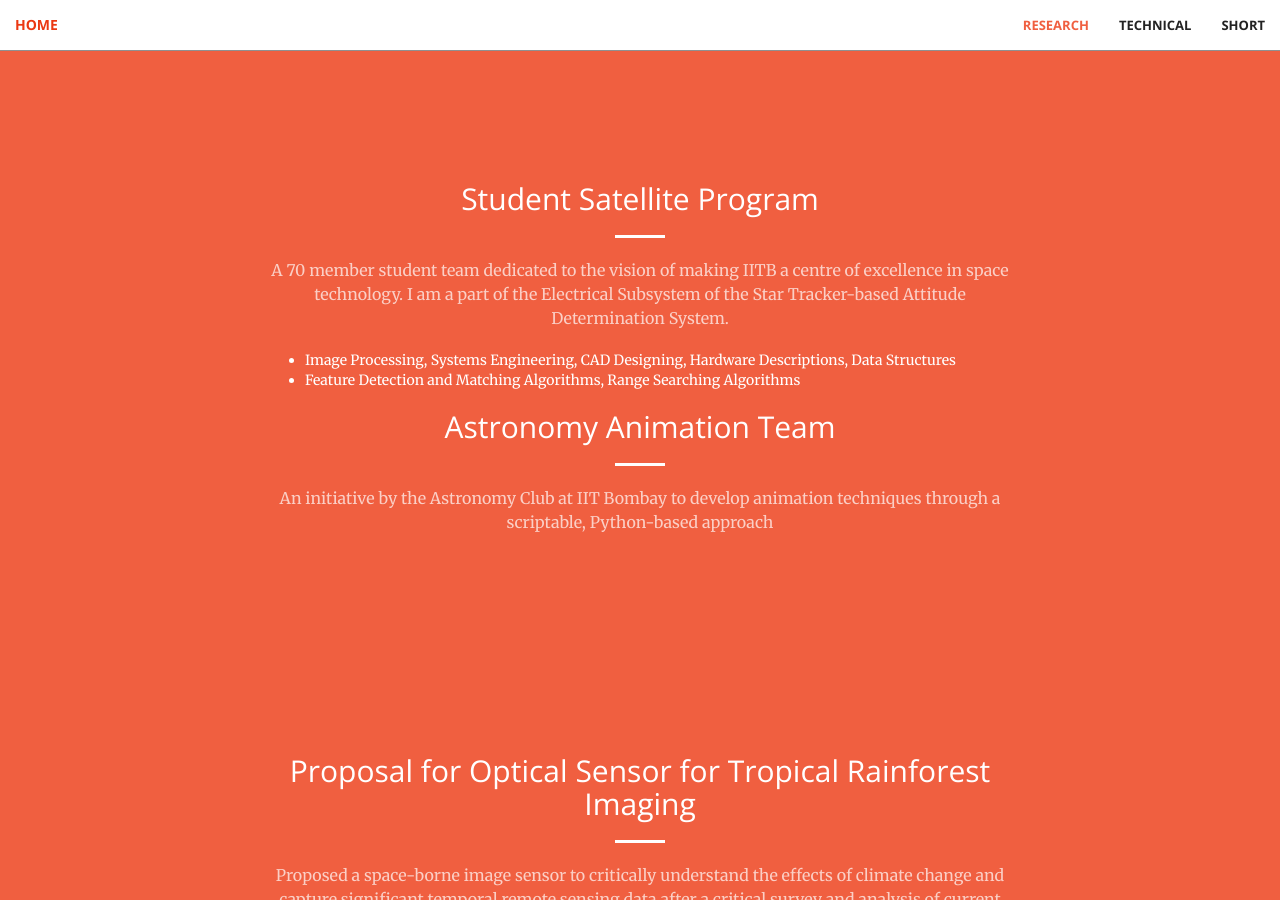
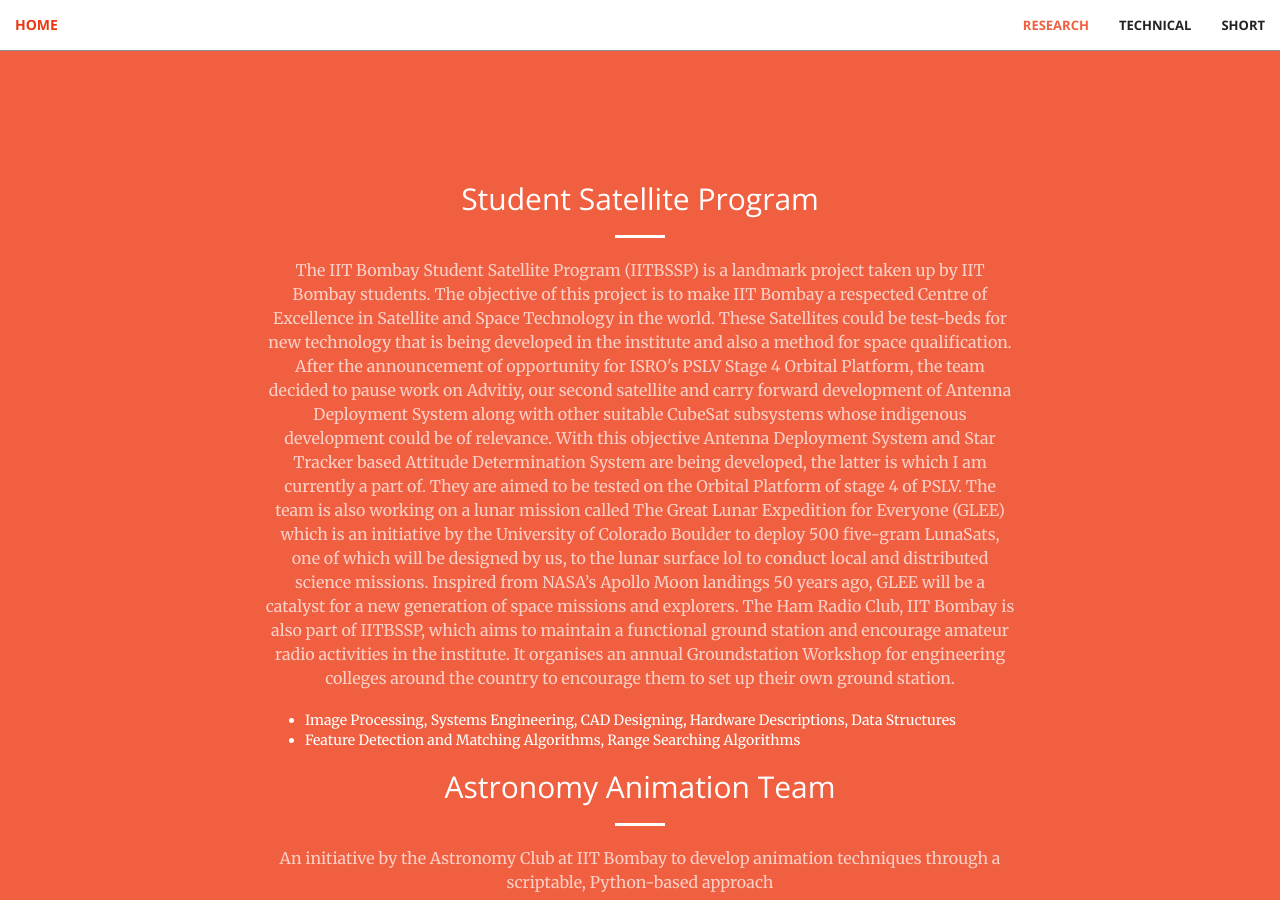
Before and after one commit to aravindbharathi/aravindbharathi.github.io, a Jekyll site: the page projects/index.html, which Jekyll copies as it is, in a window 1280 px wide and 900 px high, scrolled down 1382 px. Built offline with Jekyll 4.4.1, drawn with Linux system fonts in a browser that asks for light colours; some of the changed text lies outside the part shown.

Commit message:
Update index.html

```diff
--- a/projects/index.html
+++ b/projects/index.html
@@ -165,8 +165,18 @@
                     <h2 class="section-heading">Student Satellite Program</h2>
                     <hr class="light">
                     <p class="text-faded">
-                      A 70 member student team dedicated to the vision of making IITB a centre of excellence in space technology.
-                      I am a part of the Electrical Subsystem of the Star Tracker-based Attitude Determination System.
+                      The IIT Bombay Student Satellite Program (IITBSSP) is a landmark project taken up by IIT Bombay students.
+                      The objective of this project is to make IIT Bombay a respected Centre of Excellence in Satellite and Space Technology in the world.
+                      These Satellites could be test-beds for new technology that is being developed in the institute and also a method for space qualification.
+                      After the announcement of opportunity for ISRO's PSLV Stage 4 Orbital Platform, the team decided to pause work on Advitiy, our second satellite
+                      and carry forward development of Antenna Deployment System along with other suitable CubeSat subsystems whose indigenous development could be of relevance.
+                      With this objective Antenna Deployment System and Star Tracker based Attitude Determination System are being developed, the latter is which I am currently a part of.
+                      They are aimed to be tested on the Orbital Platform of stage 4 of PSLV.
+                      The team is also working on a lunar mission called The Great Lunar Expedition for Everyone (GLEE) which is an initiative by the University of Colorado Boulder
+                      to deploy 500 five-gram LunaSats, one of which will be designed by us, to the lunar surface lol to conduct local and distributed science missions.
+                      Inspired from NASA’s Apollo Moon landings 50 years ago, GLEE will be a catalyst for a new generation of space missions and explorers. The Ham Radio Club, IIT Bombay
+                      is also part of IITBSSP, which aims to maintain a functional ground station and encourage amateur radio activities in the institute.
+                      It organises an annual Groundstation Workshop for engineering colleges around the country to encourage them to set up their own ground station.
                       <ul align = "left">
                         <li>Image Processing, Systems Engineering, CAD Designing, Hardware Descriptions, Data Structures</li>
                         <li>Feature Detection and Matching Algorithms, Range Searching Algorithms</li>
@@ -177,6 +187,10 @@
                     <hr class="light">
                     <p class="text-faded">
                       An initiative by the Astronomy Club at IIT Bombay to develop animation techniques through a scriptable, Python-based approach
+                      <ul align = "left">
+                        <li>Computer Graphics, CAD Modelling</li>
+                        <li>Blender, Astropy</li>
+                      </ul>
                     </p>
                 </div>
             </div>
@@ -187,10 +201,10 @@
         <div class="container">
             <div class="row">
                 <div class="col-lg-8 col-lg-offset-2 text-center">
-                    <h2 class="section-heading">Proposal for Optical Sensor for Tropical Rainforest Imaging</h2>
+                    <h2 class="section-heading">Proposal for a Space-borne Sensor for Tropical Rainforest Imaging</h2>
                     <hr class="light">
                     <p class="text-faded">
-                      Proposed a space-borne image sensor to critically understand the effects of climate change and capture
+                      Proposed a space-borne optical image sensor to critically understand the effects of climate change and capture
                       significant temporal remote sensing data after a critical survey and analysis of current satellite payloads
                       to bridge the gap between the need for expensive airborne hyperspectral imaging while providing continuous
                       data needed to map carbon stocks and flux at the broad spatial scales required throughout the year
@@ -220,7 +234,8 @@
                     <hr class="light">
                     <p class="text-faded">
                       A reading project taken under the guidance of a mentor wherein I made a report containing an overview of the Big Bang theory, its foundation and
-                      observational support. I also performed some scientific computing in Astronomy on datafiles of images taken in outer space using astropy
+                      observational support. I also performed some scientific computing in Astronomy on datafiles of images taken in outer space using astropy under the
+                      Summer of Science initiative by the Maths and Physics Club
                     </p>
                     <h2 class="section-heading">XLR8</h2>
                     <hr class="light">
```
